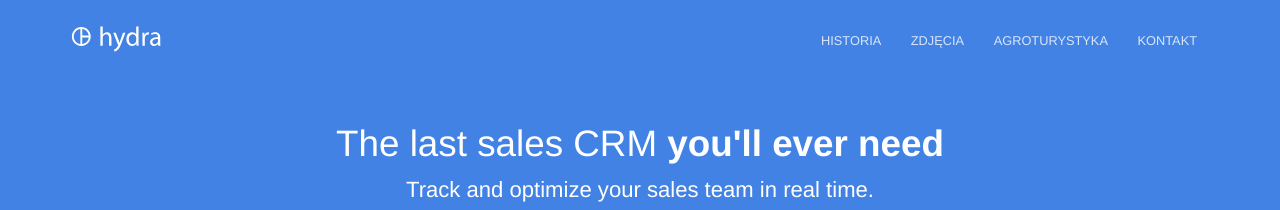
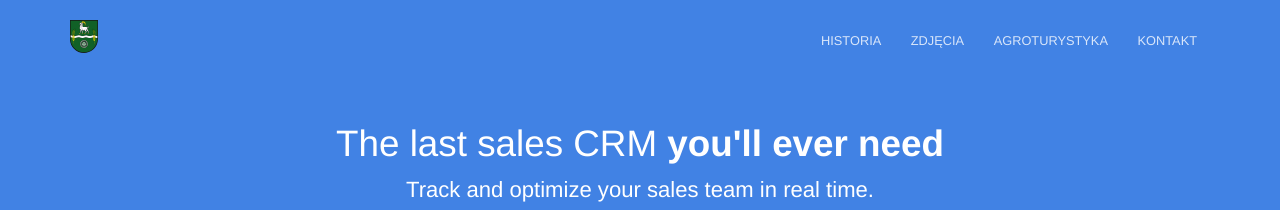
Before and after one commit to maxiemoose/kozarze, a Jekyll site: the page built from index.html, in a window 1280 px wide. Shown: the top 210 px of the page. Built offline with Jekyll 4.4.1, drawn with Linux system fonts in a browser that asks for light colours.

Commit message:
Update default.html

```diff
--- a/_layouts/default.html
+++ b/_layouts/default.html
@@ -23,7 +23,7 @@
 	<body>
 		<header>
 			<div class="container">
-				<div class="company-name"><a href="{{ site.baseurl }}/"><img src="{{ site.baseurl }}/images/logo.svg" alt="Hydra Logo" width="95" height="33" /></a></div>
+				<div class="company-name"><a href="{{ site.baseurl }}/"><img src="{{ site.baseurl }}/images/Kozarze-herb.svg" alt="Hydra Logo" width="95" height="33" /></a></div>
 				{% include navigation.html %}
 			</div>
 		</header>
```
